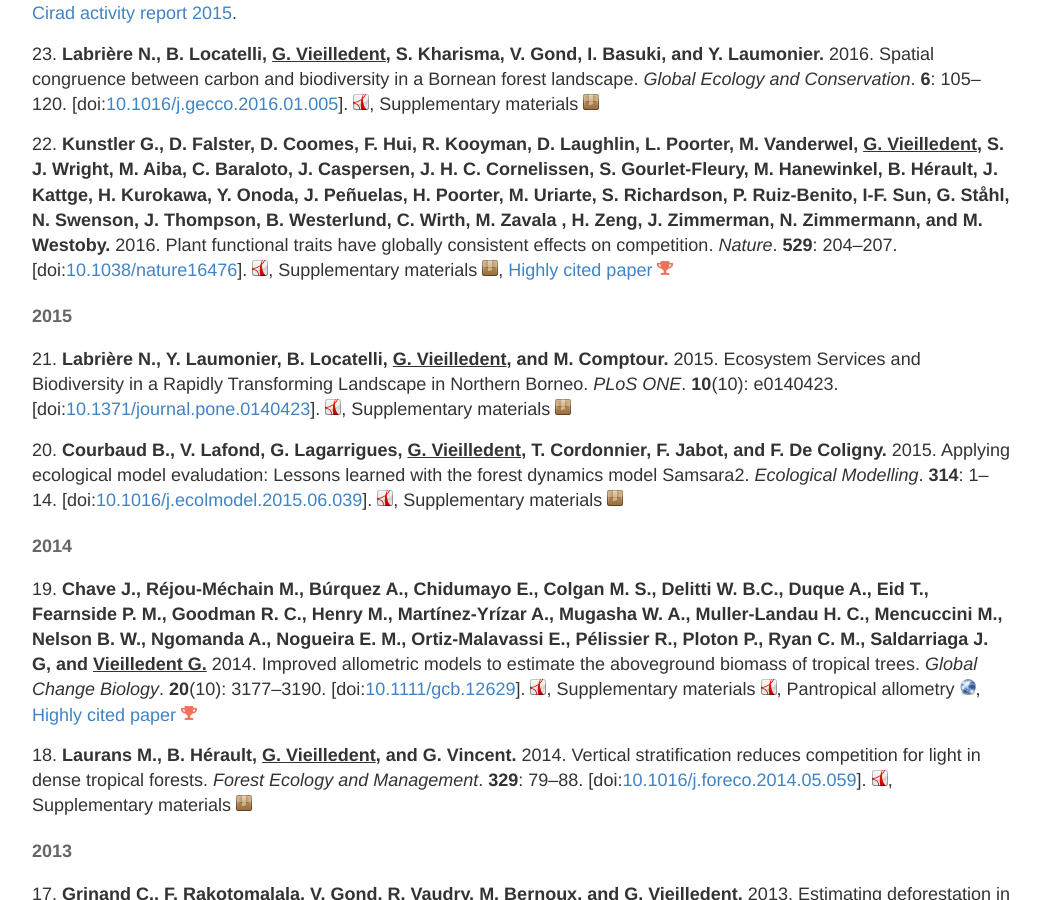
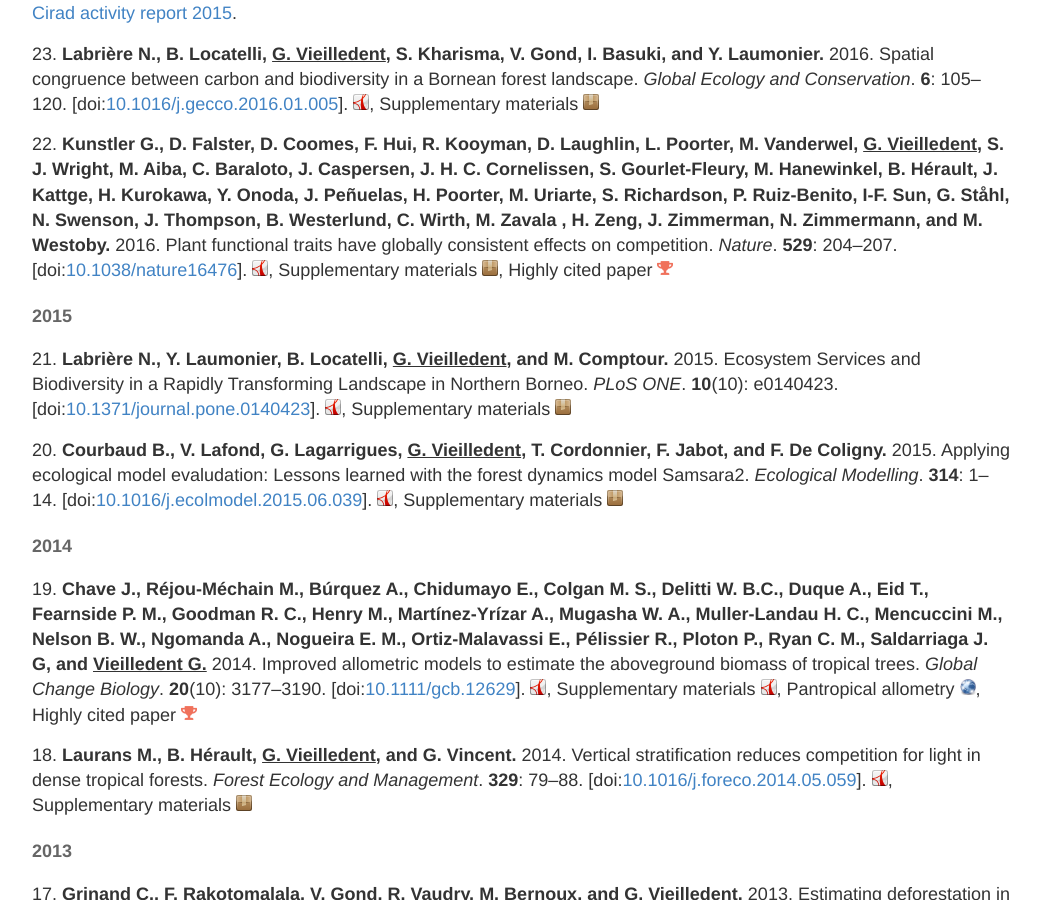
Before and after one commit to ghislainv/ghislainv.github.io, a Jekyll site: the page built from publications.md, in a window 1280 px wide and 900 px high, scrolled down 3038 px. Shown: the whole window, without its empty margins (118-1158 px from the left). Built offline with Jekyll 4.4.1, drawn with Linux system fonts in a browser that asks for light colours; comment, search, counter and statistics services are not loaded; some of the changed text lies outside the part shown.

Commit message:
Update publications

```diff
--- a/publications.md
+++ b/publications.md
@@ -92,7 +92,7 @@ bioRxiv: [147827](https://doi.org/10.1101/147827).
 [![manuscript in pdf](/images/logos/logo-pdf.png "manuscript in pdf")](/publications/Vieilledent2018-BiologicalConservation.pdf),
 Supplementary materials [![supplements](/images/logos/logo-zip.png "supplements")](/publications/Vieilledent2018-BiologicalConservation-SM.pdf),
 Updated results for the year 2017 [![manuscript in pdf](/images/logos/logo-pdf.png "manuscript in pdf")](/publications/Vieilledent2018-BiologicalConservation-update-2017.pdf),
-[Highly cited paper](https://www.webofscience.com/wos/woscc/full-record/WOS:000434745900020) ![highly cited paper](/images/logos/logo_highly_cited_paper.png "highly cited paper")
+Highly cited paper [![highly cited paper](/images/logos/logo_highly_cited_paper.png "highly cited paper")](https://www.webofscience.com/wos/woscc/full-record/WOS:000434745900020)
 <div data-badge-popover="right" data-badge-type="4" data-doi="https://doi.org/10.1016/j.biocon.2018.04.008" class="altmetric-embed"></div>
 
 Study featured in:
@@ -184,7 +184,7 @@ Supplementary materials [![supplements](/images/logos/logo-zip.png "supplements"
 22\. **Kunstler G., D. Falster, D. Coomes, F. Hui, R. Kooyman, D. Laughlin, L. Poorter, M. Vanderwel, <span style="text-decoration: underline;">G. Vieilledent</span>, S. J. Wright, M. Aiba, C. Baraloto, J. Caspersen, J. H. C. Cornelissen, S. Gourlet-Fleury, M. Hanewinkel, B. Hérault, J. Kattge, H. Kurokawa, Y. Onoda, J. Peñuelas, H. Poorter, M. Uriarte, S. Richardson, P. Ruiz-Benito, I-F. Sun, G. Ståhl, N. Swenson, J. Thompson, B. Westerlund, C. Wirth, M. Zavala , H. Zeng, J. Zimmerman, N. Zimmermann, and M. Westoby.** 2016. Plant functional traits have globally consistent effects on competition. _Nature_. **529**: 204--207. \[doi:[10.1038/nature16476](https://doi.org/10.1038/nature16476)\].
 [![manuscript in pdf](/images/logos/logo-pdf.png "manuscript in pdf")](/publications/Kunstler2016-Nature.pdf),
 Supplementary materials [![supplements](/images/logos/logo-zip.png "supplements")](/publications/Kunstler2016-Nature-SM.pdf),
-[Highly cited paper](https://www.webofscience.com/wos/woscc/full-record/WOS:000368015700035) ![highly cited paper](/images/logos/logo_highly_cited_paper.png "highly cited paper")
+Highly cited paper [![highly cited paper](/images/logos/logo_highly_cited_paper.png "highly cited paper")](https://www.webofscience.com/wos/woscc/full-record/WOS:000368015700035)
 <div data-badge-popover="right" data-badge-type="4" data-doi="https://doi.org/10.1038/nature16476" class="altmetric-embed"></div>
 
 #### 2015
@@ -206,7 +206,7 @@ Supplementary materials [![supplements](/images/logos/logo-zip.png "supplements"
 [![manuscript in pdf](/images/logos/logo-pdf.png "manuscript in pdf")](/publications/Chave2014-GCB.pdf),
 Supplementary materials [![supplements](/images/logos/logo-pdf.png "supplements")](/publications/Chave2014-GCB-SM.pdf),
 Pantropical allometry <a href="http://chave.ups-tlse.fr/pantropical_allometry.htm"><img src="/images/logos/logo-internet.png" height="16" alt="internet" title="internet"></a>,
-[Highly cited paper](https://www.webofscience.com/wos/woscc/full-record/WOS:000342168500015) ![highly cited paper](/images/logos/logo_highly_cited_paper.png "highly cited paper")
+Highly cited paper [![highly cited paper](/images/logos/logo_highly_cited_paper.png "highly cited paper")](https://www.webofscience.com/wos/woscc/full-record/WOS:000342168500015)
 <div data-badge-popover="right" data-badge-type="4" data-doi="https://doi.org/10.1111/gcb.12629" data-hide-no-mentions="true" class="altmetric-embed"></div>
 
 18\. **Laurans M., B. Hérault, <span style="text-decoration: underline;">G. Vieilledent</span>, and G. Vincent.** 2014. Vertical stratification reduces competition for light in dense tropical forests. *Forest Ecology and Management*. **329**: 79--88.
@@ -290,7 +290,7 @@ Supplementary materials [![pdf](/images/logos/logo-pdf.png "manuscript in pdf")]
 in trait-based plant ecology? *Perspectives in Plant Ecology, Evolution and Systematics*. **13**(3): 217--225. \[doi:[10.1016/j.ppees.2011.04.003](https://doi.org/10.1016/j.ppees.2011.04.003)\].
 [![pdf](/images/logos/logo-pdf.png "manuscript in pdf")](/publications/Albert2011-PPEES.pdf),
 Supplementary materials [![pdf](/images/logos/logo-pdf.png "manuscript in pdf")](/publications/Albert2011-PPEES-SM.pdf),
-[Highly cited paper](https://www.webofscience.com/wos/woscc/full-record/WOS:000296000300007) ![highly cited paper](/images/logos/logo_highly_cited_paper.png "highly cited paper")
+Highly cited paper [![highly cited paper](/images/logos/logo_highly_cited_paper.png "highly cited paper")](https://www.webofscience.com/wos/woscc/full-record/WOS:000296000300007)
 <div data-badge-popover="right" data-badge-type="4" data-doi="https://doi.org/10.1016/j.ppees.2011.04.003" class="altmetric-embed"></div>
 
 4\. **Kunstler G., Albert C. H., Courbaud B., Lavergne S., Thuiller W., <span style="text-decoration: underline;">Vieilledent G.</span>, Zimmermann N. E., and Coomes D. A.** 2011. Effects of competition on tree radial-growth vary in importance but not in intensity along climatic gradients. *Journal of Ecology*. **99**(1): 300--312. \[doi:[10.1111/j.1365-2745.2010.01751.x](https://doi.org/10.1111/j.1365-2745.2010.01751.x)\].
```
